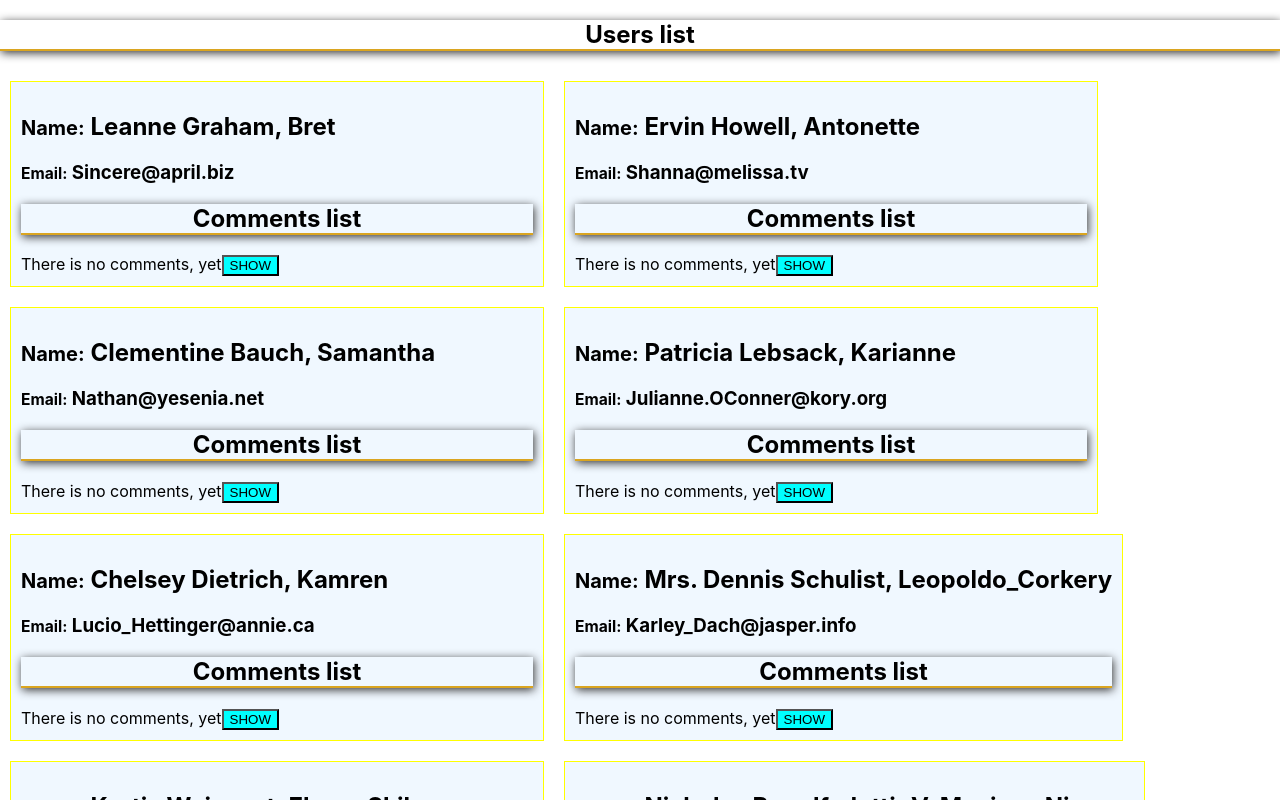
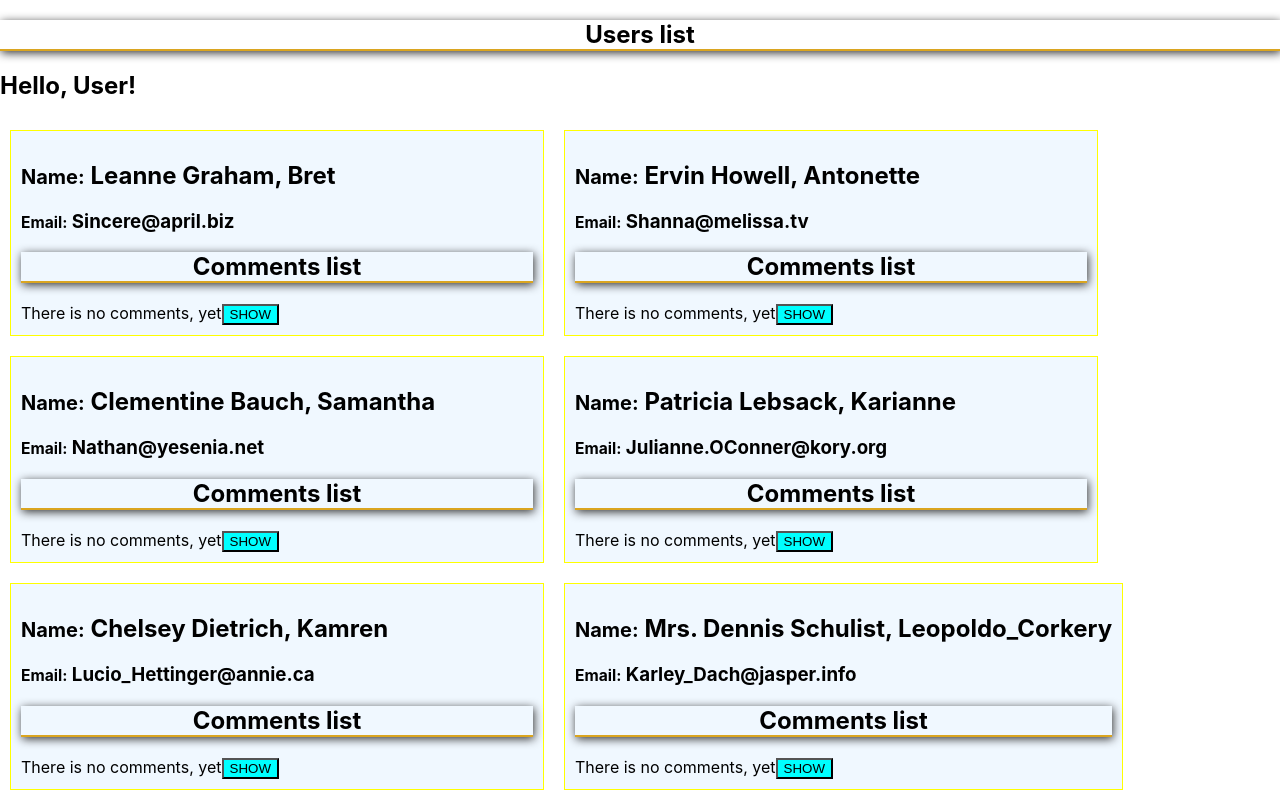
Before and after one commit to AlekseyBilan/react-test-app, a React (Create React App) app: page /user-list in a window 1280 px wide. Shown: the top 800 px of the page. Built offline with nearby package versions, Linux system fonts and the light colour scheme.

Commit message:
add Greating component and start with  Context

```diff
--- a/src/components/App.js
+++ b/src/components/App.js
@@ -7,6 +7,7 @@ import NotFound from './NotFound';
 
 const Login = lazy(() => import('./Login'));
 const UserList = lazy(() => import('./usersList/UserList'));
+//const currentUser = {userId: 12345, userName: 'User', settings: {theme: 'dark', lang: 'Eng'}};
 
 function App() {
     return (
--- a/src/components/ArticleList.js
+++ b/src/components/ArticleList.js
@@ -1,12 +1,12 @@
 import React from 'react';
 import Article from './Article'
 import Button from "./Button";
+// import Greeting from "./Greeting";
 
 class ArticleList extends React.Component {
     constructor(props) {
         super(props);
         this.state = {isToggleOn: false};
-        // Эта привязка обязательна для работы `this` в колбэке.
         this.handleClick = this.handleClick.bind(this);
     }
 
@@ -37,6 +37,7 @@ class ArticleList extends React.Component {
         return (
             <div>
                 <h2 className="title">Comments list</h2>
+                {/* <Greeting currentUser={this.props.currentUser}/> */}
                 { result }
                 <Button text={ btnText } clickHandler = {this.handleClick}/>
             </div>
--- /dev/null
+++ b/src/components/Greeting.js
@@ -0,0 +1,11 @@
+function Greeting(props) {
+    //user data
+    // {userId: 12345, userName: 'User', settings: {theme: 'dark', lang: 'Eng'}};
+  return (
+    <section className='greeteng-wrap'>
+        <h2>Hello, {props.currentUser.userName}!</h2>
+    </section>
+  );
+}
+
+export default Greeting;
--- /dev/null
+++ b/src/components/ThemeContext.js
@@ -0,0 +1,4 @@
+import React from 'react';
+
+const currentUser = {userId: 12345, userName: 'User', settings: {theme: 'dark', lang: 'Eng'}};
+export const ThemeContext = React.createContext(currentUser);
--- a/src/components/usersList/User.jsx
+++ b/src/components/usersList/User.jsx
@@ -8,7 +8,7 @@ function User(props) {
         <div data-id={props.id} key={props.id} className="user-wrapp">
             <h2><small>Name:</small> {props.fullName}, {props.userName}</h2>
             <h3><small>Email:</small> {props.email}</h3>
-            <ArticleList comments = {userComments}/>
+            <ArticleList comments = {userComments} currentUser={props.currentUser}/>
         </div>
     );
 }
--- a/src/components/usersList/UserList.jsx
+++ b/src/components/usersList/UserList.jsx
@@ -1,8 +1,16 @@
 import "./UserList.css";
+import React from 'react';
 import User from "./User";
+import Greeting from "../Greeting";
+import {ThemeContext} from "../ThemeContext";
 
-function UserList(props) {
-  const usersJsx = props.users.map((user) => {
+const user = {userId: 2, userName: 'User2'};
+
+class UserList extends React.Component {
+  constructor(props) {
+    super(props);
+
+    this.usersJsx = this.props.users.map((user) => {
       return (
         <User
           key={user.id}
@@ -10,15 +18,27 @@ function UserList(props) {
           fullName={user.name}
           userName={user.username}
           email={user.email}
+          currentUser={props.currentUser}
         />
       );
     });
+  }
+
+  static contextType = ThemeContext;
+
+  render () {
       return (
       <div>
         <h2 className="title">Users list</h2>
-      {usersJsx.length > 0 ? usersJsx : "There is no users, yet"}
+        <ThemeContext.Provider value={user}>
+          <Greeting currentUser = {this.context}/>
+        </ThemeContext.Provider>
+
+        {this.usersJsx.length > 0 ? this.usersJsx : "There is no users, yet"}
       </div>
     );
   }
 
+}
+
 export default UserList;
```
Lines whose indentation alone changed are shown as unchanged.
